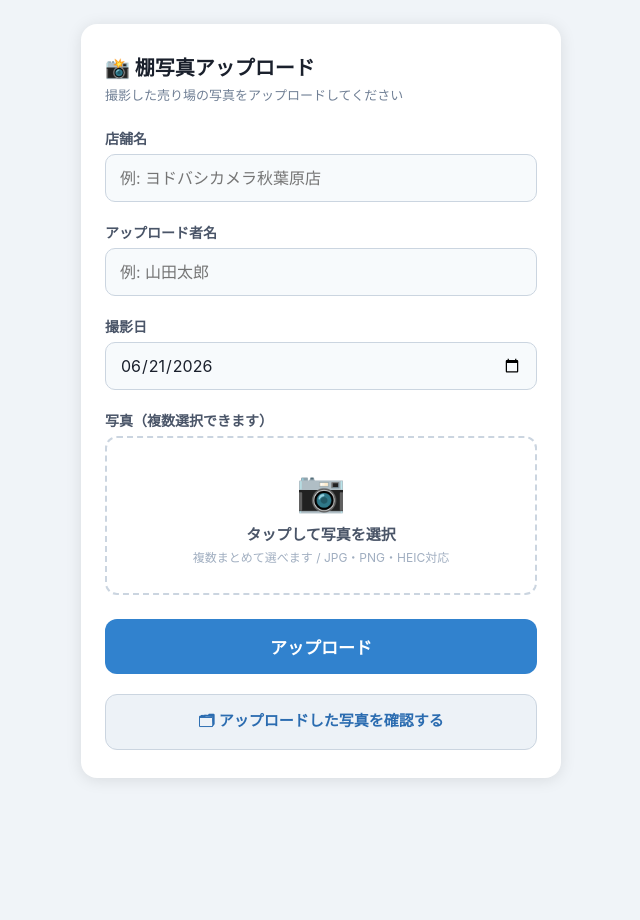
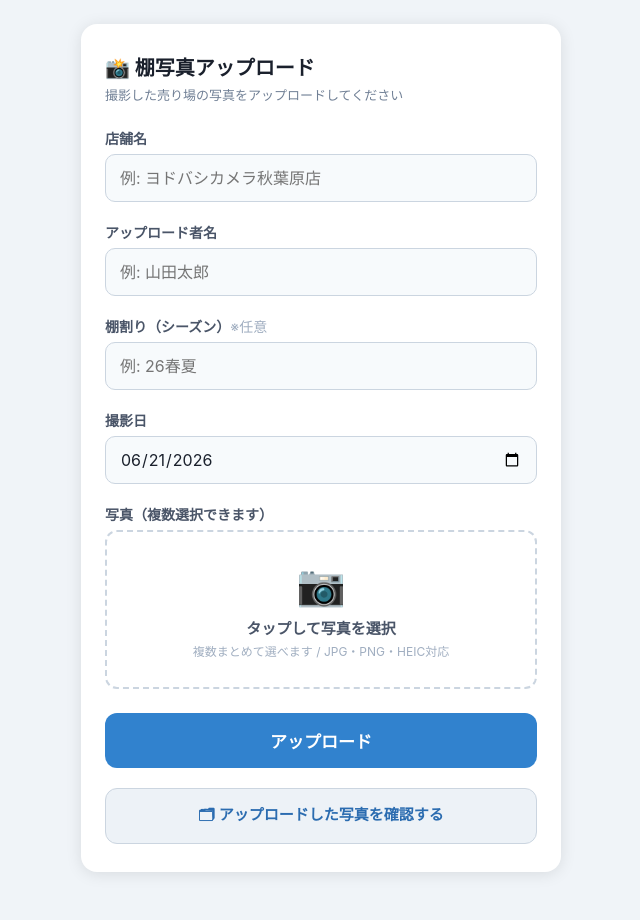
Before and after one commit to katsu0125-ctrl/shelf-photo-app, a Flask app: page / in a window 1280 px wide. Shown: the whole page, without its empty margins (319-959 px from the left). Before the commit the page ends 780 px from the top, so only its background shows below. Run offline with Flask 3, Linux system fonts and the light colour scheme.

Commit message:
棚割り（シーズン）タグの入力欄を追加（任意・ファイル名に反映）
Co-Authored-By: Claude Opus 4.8 (1M context) <noreply@anthropic.com>

```diff
--- a/app.py
+++ b/app.py
@@ -85,6 +85,7 @@ def _sanitize(name):
 def upload():
     store_name = request.form.get('store_name', '').strip()
     uploader = request.form.get('uploader', '').strip()
+    season = request.form.get('season', '').strip()
     taken_date_str = request.form.get('taken_date', '').strip()
     photos = request.files.getlist('photo')
 
@@ -105,6 +106,8 @@ def upload():
     date_str = taken_date.strftime('%Y%m%d')
     safe_store = _sanitize(store_name)
     safe_uploader = _sanitize(uploader)
+    safe_season = _sanitize(season)
+    season_part = f"_{safe_season}" if safe_season else ""
 
     try:
         service = get_drive_service()
@@ -114,7 +117,7 @@ def upload():
         for i, photo in enumerate(photos, start=1):
             ext = os.path.splitext(photo.filename)[1] or '.jpg'
             seq = f"_{i:02d}" if len(photos) > 1 else ""
-            filename = f"{date_str}_{safe_store}_{safe_uploader}{seq}{ext}"
+            filename = f"{date_str}_{safe_store}{season_part}_{safe_uploader}{seq}{ext}"
             file_data = photo.read()
             media = MediaIoBaseUpload(io.BytesIO(file_data), mimetype=photo.content_type or 'image/jpeg')
             file_meta = {'name': filename, 'parents': [root_id]}
--- a/templates/index.html
+++ b/templates/index.html
@@ -164,6 +164,15 @@
     <label for="uploader">アップロード者名</label>
     <input type="text" id="uploader" name="uploader" placeholder="例: 山田太郎" required>
 
+    <label for="season">棚割り（シーズン）<span style="color:#a0aec0;font-weight:400;">※任意</span></label>
+    <input type="text" id="season" name="season" placeholder="例: 26春夏" list="season-list">
+    <datalist id="season-list">
+      <option value="26春夏"></option>
+      <option value="26秋冬"></option>
+      <option value="27春夏"></option>
+      <option value="27秋冬"></option>
+    </datalist>
+
     <label for="taken_date">撮影日</label>
     <input type="date" id="taken_date" name="taken_date">
 
@@ -274,6 +283,7 @@
       const formData = new FormData();
       formData.append('store_name', document.getElementById('store_name').value);
       formData.append('uploader', document.getElementById('uploader').value);
+      formData.append('season', document.getElementById('season').value);
       formData.append('taken_date', dtInput.value);
       selectedFiles.forEach(f => formData.append('photo', f));
 
```
